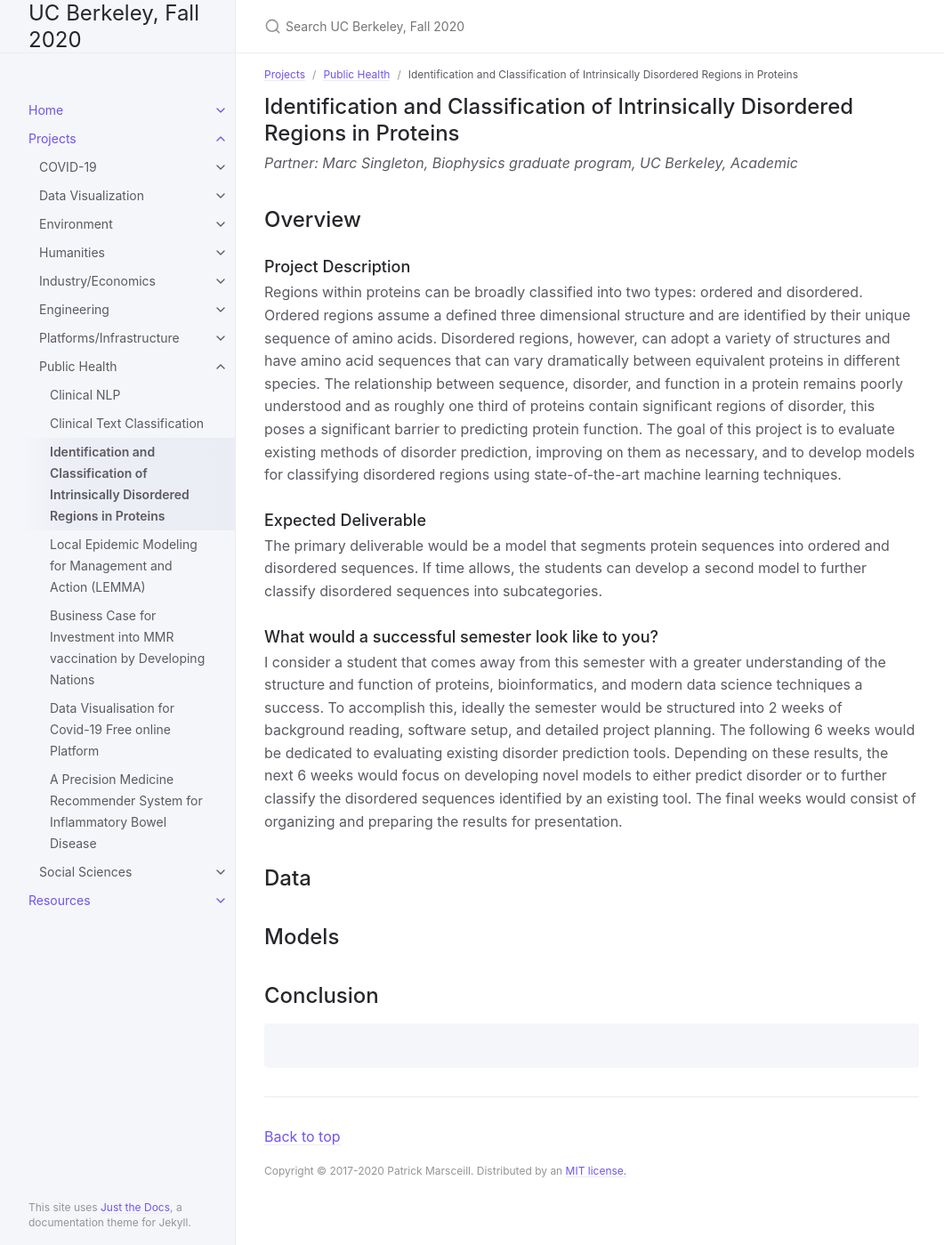
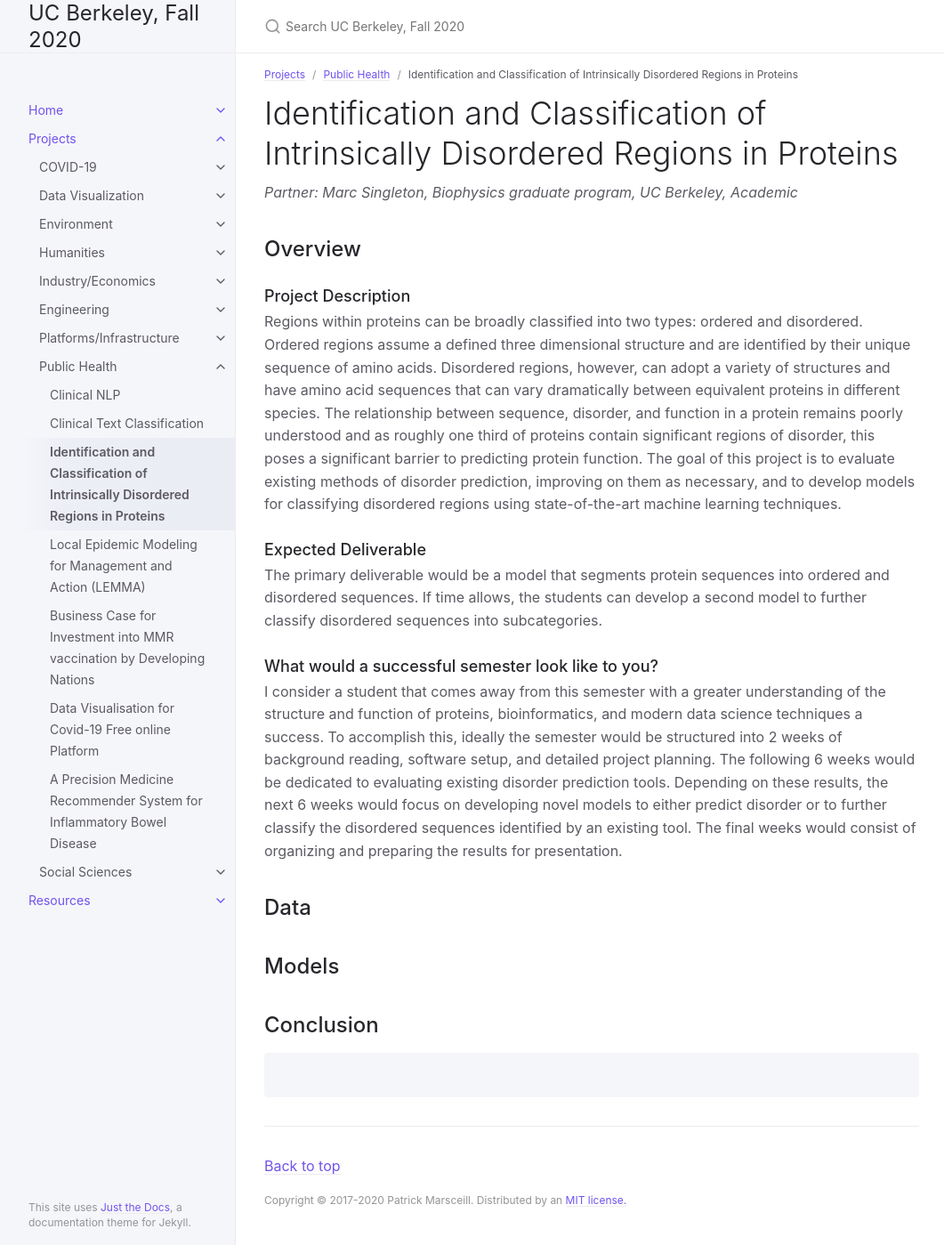
Before and after one commit to DS-Discovery/ds-discovery.github.io, a Jekyll site: the page built from Projects/Public Health/Identification and Classification of Intrinsically Disordered Regions in Proteins.md, in a window 1280 px wide and 1399 px high. Shown: the whole window at 89% size, without its empty margins (107-1168 px from the left). Built offline with Jekyll 4.4.1, drawn with Linux system fonts in a browser that asks for light colours.

```diff
--- a/Projects/Public Health/Identification and Classification of Intrinsically Disordered Regions in Proteins.md
+++ b/Projects/Public Health/Identification and Classification of Intrinsically Disordered Regions in Proteins.md
@@ -7,7 +7,7 @@ nav_order: 2
 ---
 
 
-## Identification and Classification of Intrinsically Disordered Regions in Proteins
+# Identification and Classification of Intrinsically Disordered Regions in Proteins
 *Partner: Marc Singleton, Biophysics graduate program, UC Berkeley, Academic*
 
 ## Overview
```
